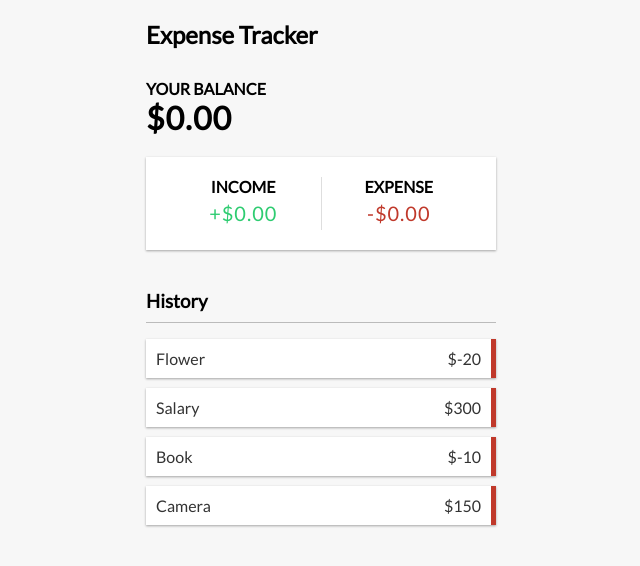
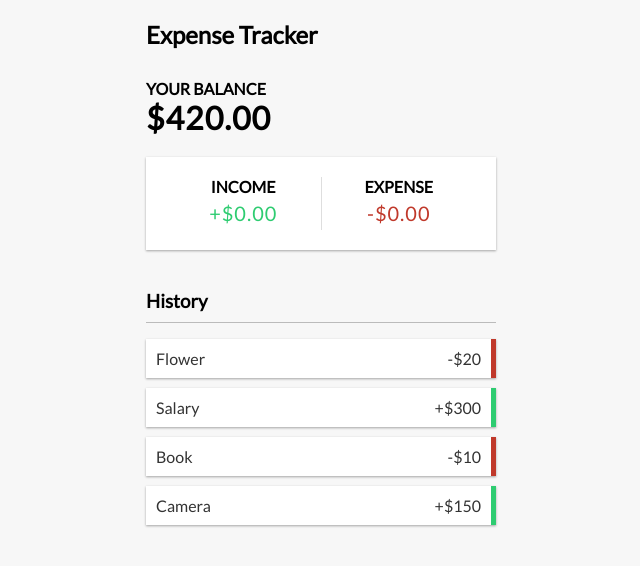
Before and after one commit to narayan494pandey/expense-tracker, a React (Create React App) app: page / in a window 1280 px wide. Shown: the top 566 px of the page, without its empty margins (319-959 px from the left). Built offline with nearby package versions, Linux system fonts and the light colour scheme.

Commit message:
balance component

```diff
--- a/src/components/Balance.js
+++ b/src/components/Balance.js
@@ -1,10 +1,15 @@
-import React from 'react'
+import React,{useContext} from 'react'
+import {GlobalContext} from './context/GlobalState'
+
 
 export const Balance = () => {
+    const {transactions} = useContext(GlobalContext)
+    const amounts =  transactions.map((transaction)=> transaction.amount)
+    const total = amounts.reduce((acc,item) =>(acc +=item),0).toFixed(2);
     return (
         <div>
         <h4>Your Balance</h4>
-        <h1>$0.00</h1>
+        <h1>${total}</h1>
         </div>
     )
 }
--- a/src/components/Transaction.js
+++ b/src/components/Transaction.js
@@ -1,9 +1,10 @@
 import React from 'react'
 
 export const Transaction=({transaction}) =>{
+    const sign = transaction.amount < 0 ? '-':'+';
     return (
-        <li key={transaction.id} className="minus">
-            {transaction.text}<span>${transaction.amount}</span><button className="delete-btn">x</button>
+        <li key={transaction.id} className={transaction.amount<0? "minus" : "plus"}>
+            {transaction.text}<span>{sign}${Math.abs(transaction.amount)}</span><button className="delete-btn">x</button>
         </li>
     )
 }
```
